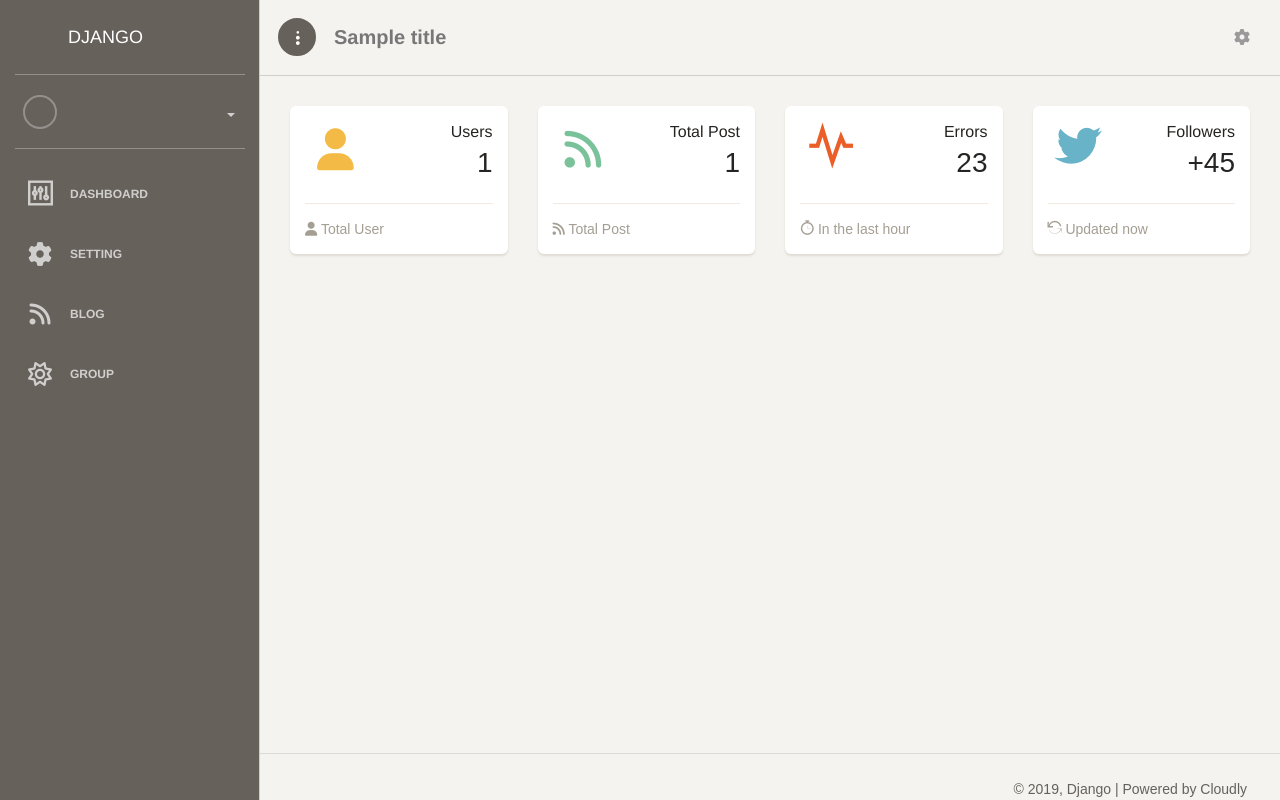
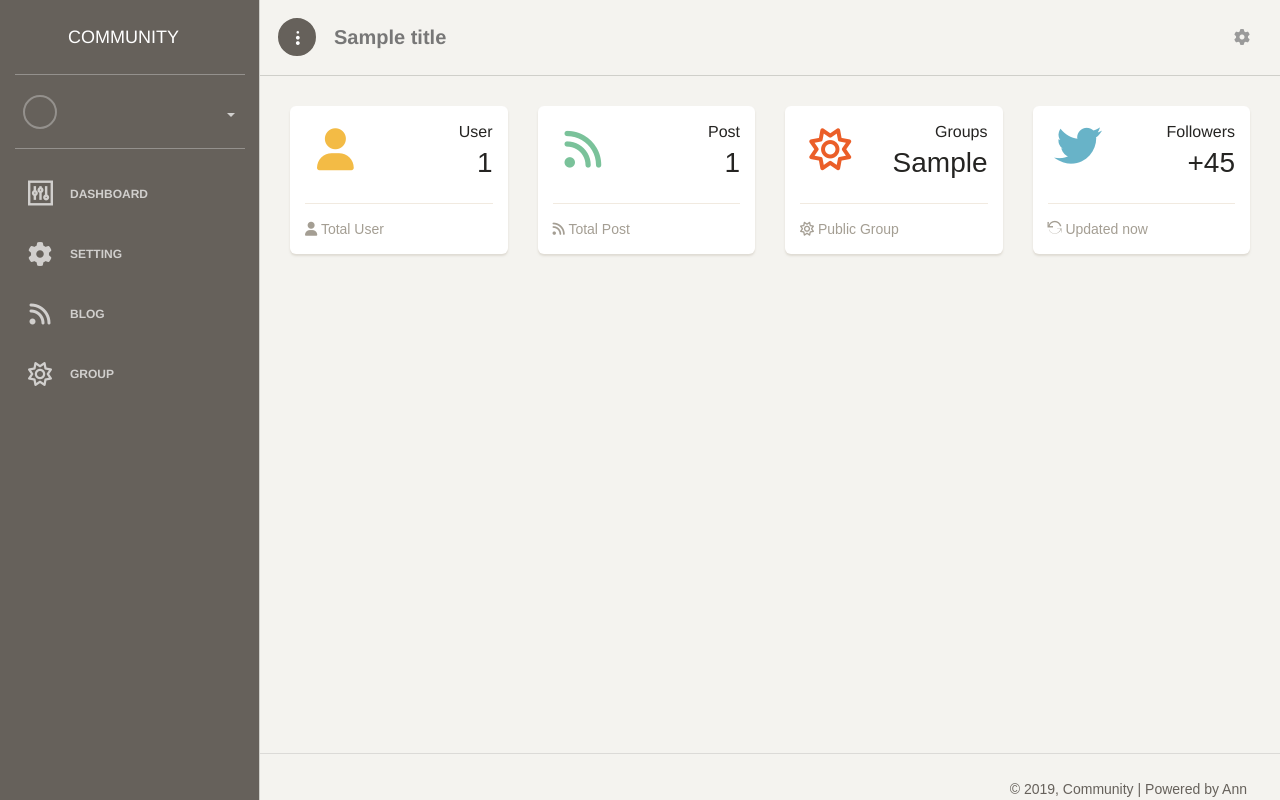
Before and after one commit to mkawsar/django, a Django app: template user/templates/home/dashboard.html in a window 1280 px wide. Run offline with Django 3.2, Linux system fonts and the light colour scheme; the template is opened without the code that fills it: most values are stand-ins (such as "Sample title", 1, 10 or a date in 2020); some libraries are stand-ins or nearby versions; some web fonts are replaced.

Commit message:
Django to Community site title

```diff
--- a/group/templates/group/index.html
+++ b/group/templates/group/index.html
@@ -5,7 +5,6 @@
         <div class="row">
             <div class="col-md-12">
                 <div class="block-content-full" style="overflow: auto;">
-                    <pre>{{ user.id }}</pre>
                     {% for group in groups %}
                         {% if user.id == group.creator.id or group.type == 'public' %}
                             <div class="col-md-4">
--- a/user/templates/home/dashboard.html
+++ b/user/templates/home/dashboard.html
@@ -13,7 +13,7 @@
                             </div>
                             <div class="col-xs-7">
                                 <div class="numbers">
-                                    <p>Users</p>
+                                    <p>User{{ user_count|pluralize:"s" }}</p>
                                     {{ user_count }}
                                 </div>
                             </div>
@@ -38,7 +38,7 @@
                             </div>
                             <div class="col-xs-7">
                                 <div class="numbers">
-                                    <p>Total Post</p>
+                                    <p>Post{{ post_count|pluralize:"s" }}</p>
                                     {{ post_count }}
                                 </div>
                             </div>
@@ -58,13 +58,13 @@
                         <div class="row">
                             <div class="col-xs-5">
                                 <div class="icon-big icon-danger text-center">
-                                    <i class="ti-pulse"></i>
+                                    <i class="fa fa-sun-o"></i>
                                 </div>
                             </div>
                             <div class="col-xs-7">
                                 <div class="numbers">
-                                    <p>Errors</p>
-                                    23
+                                    <p>Group{{ public_group|pluralize:"s" }}</p>
+                                    {{ public_group }}
                                 </div>
                             </div>
                         </div>
@@ -72,7 +72,7 @@
                     <div class="card-footer">
                         <hr/>
                         <div class="stats">
-                            <i class="ti-timer"></i> In the last hour
+                            <i class="fa fa-sun-o"></i> Public Group
                         </div>
                     </div>
                 </div>
--- a/user/templates/layouts/footer.html
+++ b/user/templates/layouts/footer.html
@@ -2,7 +2,7 @@
     <div class="container-fluid">
         <div class="copyright pull-right">
             &copy;
-            <script>document.write(new Date().getFullYear())</script>, Django | Powered by Cloudly
+            <script>document.write(new Date().getFullYear())</script>, Community | Powered by Ann
         </div>
     </div>
 </footer>
--- a/user/templates/layouts/left-nav.html
+++ b/user/templates/layouts/left-nav.html
@@ -7,10 +7,10 @@
 <div class="sidebar" data-background-color="brown" data-active-color="danger">
     <div class="logo">
         <a href="/" class="simple-text logo-mini">
-            dj
+            CU
         </a>
 
-        <a href="/" class="simple-text logo-normal">django</a>
+        <a href="/" class="simple-text logo-normal">Community</a>
     </div>
     <div class="sidebar-wrapper">
         <div class="user">
--- a/user/templates/layouts/main.html
+++ b/user/templates/layouts/main.html
@@ -3,9 +3,9 @@
 <html lang="en">
     <head>
         {% if title %}
-            <title>Django | {{ title }}</title>
+            <title>Community | {{ title }}</title>
         {% else %}
-            <title>Django</title>
+            <title>Community</title>
         {% endif %}
         {% include 'layouts/header-style.html' %}
         {% block style %}{% endblock style %}
--- a/user/templates/layouts/top-menu.html
+++ b/user/templates/layouts/top-menu.html
@@ -14,7 +14,7 @@
                 {% if title %}
                     {{ title }}
                 {% else %}
-                    Django
+                    Community
                 {% endif %}
             </a>
         </div>
--- a/user/templates/login.html
+++ b/user/templates/login.html
@@ -9,9 +9,9 @@
     <meta http-equiv="X-UA-Compatible" content="IE=edge,chrome=1"/>
 
     {% if title %}
-        <title>Django | {{ title }}</title>
+        <title>Community | {{ title }}</title>
     {% else %}
-        <title>Django</title>
+        <title>Community</title>
     {% endif %}
 
     <meta content='width=device-width, initial-scale=1.0, maximum-scale=1.0, user-scalable=0' name='viewport'/>
@@ -109,7 +109,7 @@
                 <div class="copyright">
                     &copy;
                     <script>document.write(new Date().getFullYear())</script>
-                    , Django | Powered by Cloudly
+                    , Community | Powered by Ann
                 </div>
             </div>
         </footer>
--- a/user/templates/logout.html
+++ b/user/templates/logout.html
@@ -8,9 +8,9 @@
     <meta http-equiv="X-UA-Compatible" content="IE=edge,chrome=1"/>
 
     {% if title %}
-        <title>Django | {{ title }}</title>
+        <title>Community | {{ title }}</title>
     {% else %}
-        <title>Django</title>
+        <title>Community</title>
     {% endif %}
 
     <meta content='width=device-width, initial-scale=1.0, maximum-scale=1.0, user-scalable=0' name='viewport'/>
@@ -84,7 +84,7 @@
             <div class="container">
                 <div class="copyright">
                     &copy;
-                    <script>document.write(new Date().getFullYear())</script>, Django | Powered by Cloudly
+                    <script>document.write(new Date().getFullYear())</script>, Community | Powered by Ann
                 </div>
             </div>
         </footer>
--- a/user/templates/register.html
+++ b/user/templates/register.html
@@ -9,9 +9,9 @@
     <meta http-equiv="X-UA-Compatible" content="IE=edge,chrome=1"/>
 
     {% if title %}
-        <title>Django | {{ title }}</title>
+        <title>Community | {{ title }}</title>
     {% else %}
-        <title>Django</title>
+        <title>Community</title>
     {% endif %}
 
     <meta content='width=device-width, initial-scale=1.0, maximum-scale=1.0, user-scalable=0' name='viewport'/>
@@ -153,7 +153,7 @@
                 <div class="copyright text-center">
                     &copy;
                     <script>document.write(new Date().getFullYear())</script>
-                    , Django | Powered by Cloudly
+                    , Community | Powered by Ann
                 </div>
             </div>
         </footer>
--- a/user/views.py
+++ b/user/views.py
@@ -6,6 +6,7 @@ from django.contrib.auth.models import User
 from blog.models import Post
 from django.contrib.auth.decorators import login_required
 from django.views import generic
+from group.models import Group
 
 
 # Registration page and store
@@ -27,7 +28,8 @@ def register(request):
 def dashboard(request):
     user_count = User.objects.count()
     post_count = Post.objects.count()
-    return render(request, 'home/dashboard.html', {'title': 'Home', 'user_count': user_count, 'post_count': post_count})
+    public_group = Group.objects.filter(type='public').count()
+    return render(request, 'home/dashboard.html', {'title': 'Home', 'user_count': user_count, 'post_count': post_count, 'public_group': public_group})
 
 
 @login_required()
```
